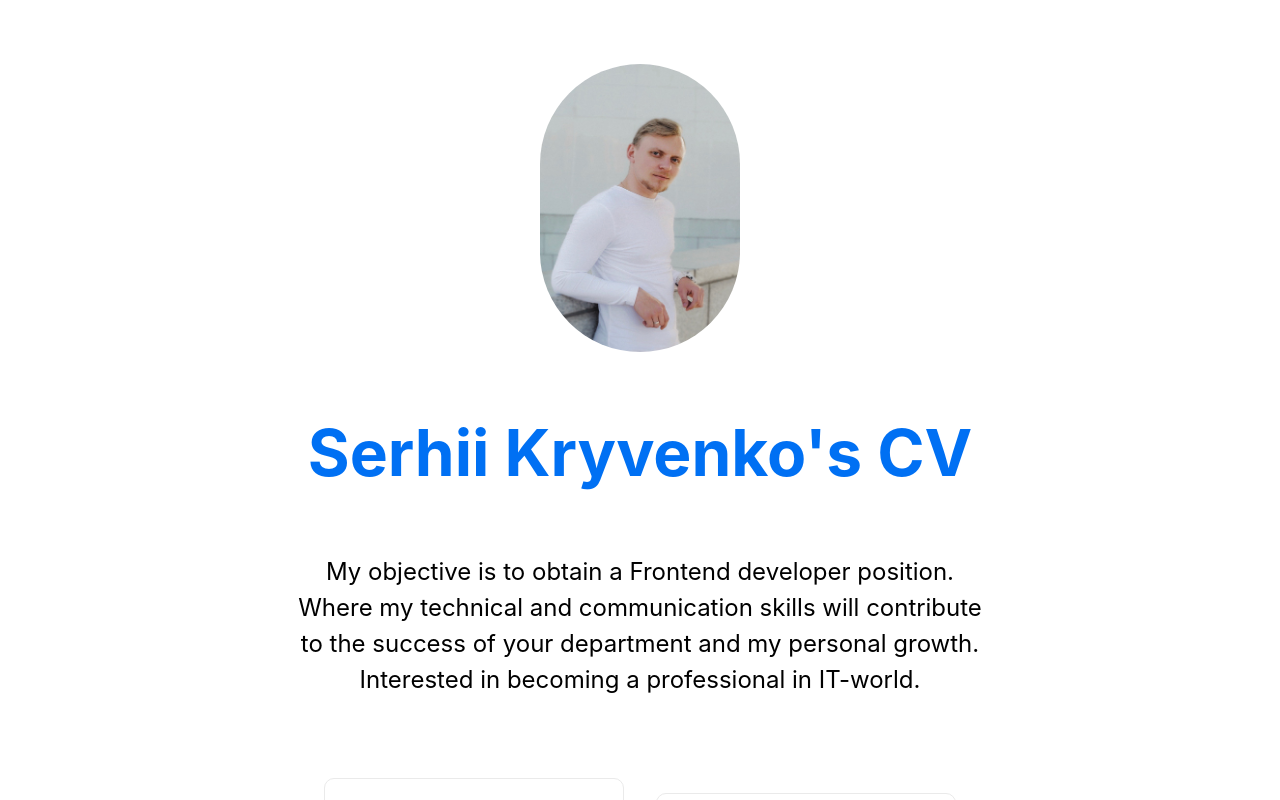
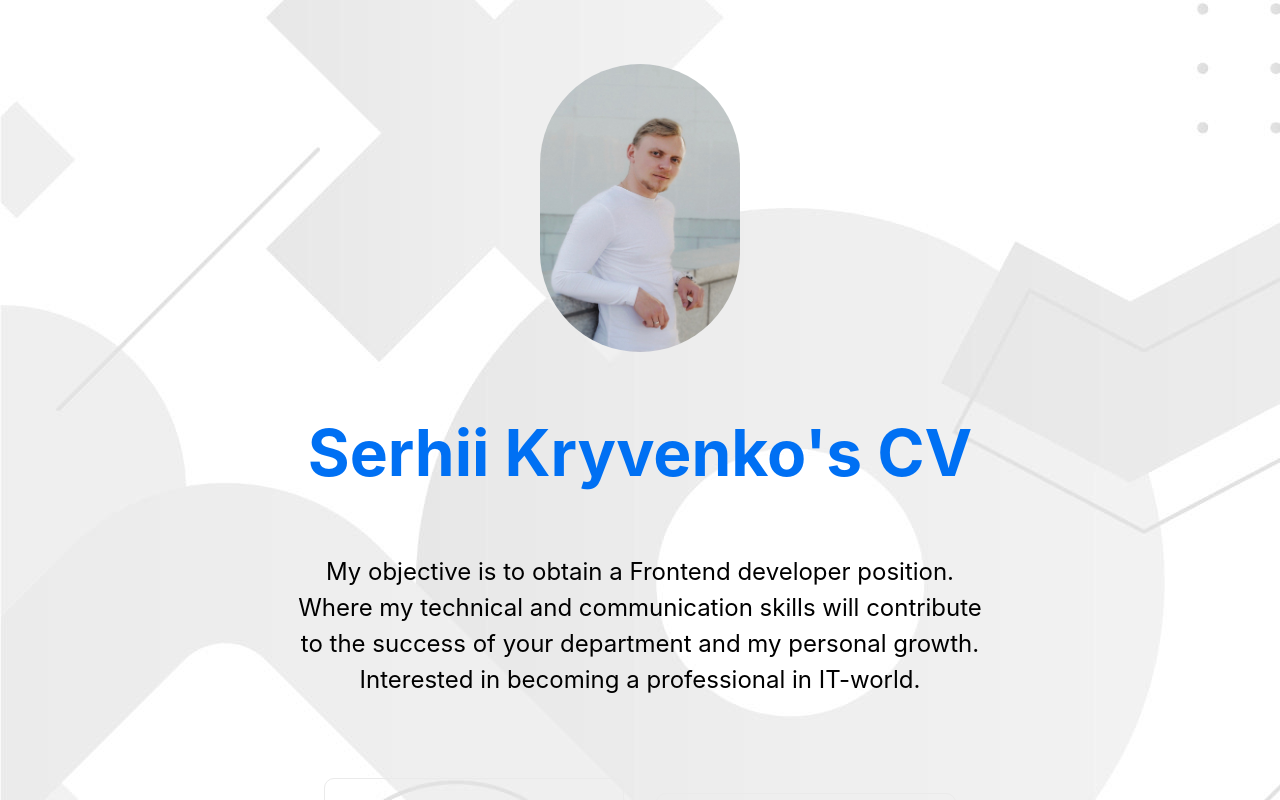
Before and after one commit to MadWolfInTheHub/Portfolio, a Next.js app: page / in a window 1280 px wide. Shown: the top 800 px of the page. Built offline with nearby package versions, Linux system fonts and the light colour scheme.

Commit message:
background added

```diff
--- a/styles/globals.css
+++ b/styles/globals.css
@@ -4,6 +4,8 @@ body {
   margin: 0;
   font-family: -apple-system, BlinkMacSystemFont, Segoe UI, Roboto, Oxygen,
     Ubuntu, Cantarell, Fira Sans, Droid Sans, Helvetica Neue, sans-serif;
+  background-image:url("../public/images/background.jpg");
+
 }
 
 a {
```
Also changed, not shown: public/images/background.jpg (added).
